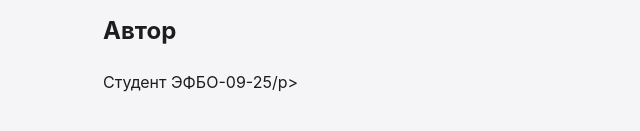
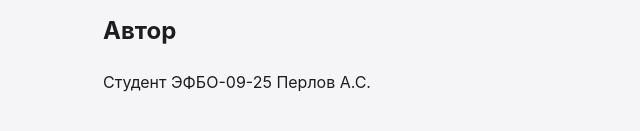
Before and after one commit to perloyalexander-svg/site-kr-3, a plain HTML site: page about.html in a window 1280 px wide. Shown: the part 499-630 px from the top of the page, 177-817 px from the left. Drawn offline with Linux system fonts and the light colour scheme.

Commit message:
fix about.html

```diff
--- a/about.html
+++ b/about.html
@@ -10,5 +10,5 @@
 <h2>Как это работает</h2>
 <ul><li>Аккаунт не нужен.</li><li>Открытки хранятся в localStorage твоего браузера.</li><li>Поделиться можно ссылкой на сайт, а открытку можно распечатать.</li></ul>
 <h2>Технологии</h2><p>HTML, CSS, JavaScript, Git, GitHub.</p>
-<h2>Автор</h2><p>Студент ЭФБО-09-25/p></main>
+<h2>Автор</h2><p>Студент ЭФБО-09-25 Перлов А.С.</p></main>
 <script src="js/main.js"></script></body></html>
```
